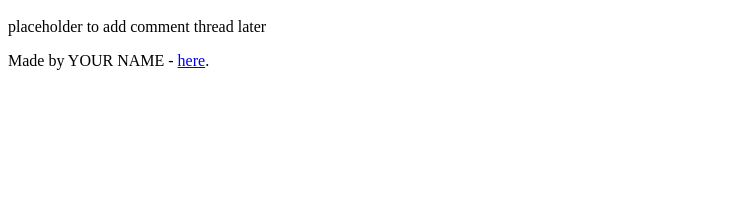
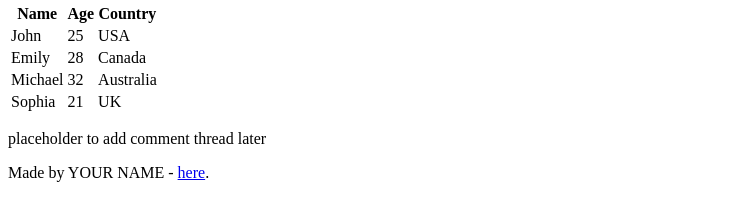
Before and after one commit to Adeb-pro/My_First_Portfolio, a plain HTML site: page html_basic/index.html in a window 1280 px wide. Shown: the part 569-790 px from the top of the page, without its empty margins (0-755 px from the left). Drawn offline with Linux system fonts and the light colour scheme.

Commit message:
Add learners to index.html

```diff
--- a/html_basic/index.html
+++ b/html_basic/index.html
@@ -29,6 +29,41 @@
             <a href="https://alxafrica.com/">
                 <img src="https://i.ibb.co/gTDZZT8/ALX-Logo-07.png" alt="Clickable Image" width="300">
             </a>
+
+            <!-- TABLE GOES HERE -->
+            <table>
+                <thead>
+                    <tr>
+                        <th>Name</th>
+                        <th>Age</th>
+                        <th>Country</th>
+                    </tr>
+                </thead>
+                <tbody>
+                    <tr>
+                        <td>John</td>
+                        <td>25</td>
+                        <td>USA</td>
+                    </tr>
+                    <tr>
+                        <td>Emily</td>
+                        <td>28</td>
+                        <td>Canada</td>
+                    </tr>
+                    <tr>
+                        <td>Michael</td>
+                        <td>32</td>
+                        <td>Australia</td>
+                    </tr>
+                    <tr>
+                        <td>Sophia</td>
+                        <td>21</td>
+                        <td>UK</td>
+                    </tr>
+                </tbody>
+            </table>
+            <!-- END OF TABLE -->
+
         </article>
 
         <aside>
```
